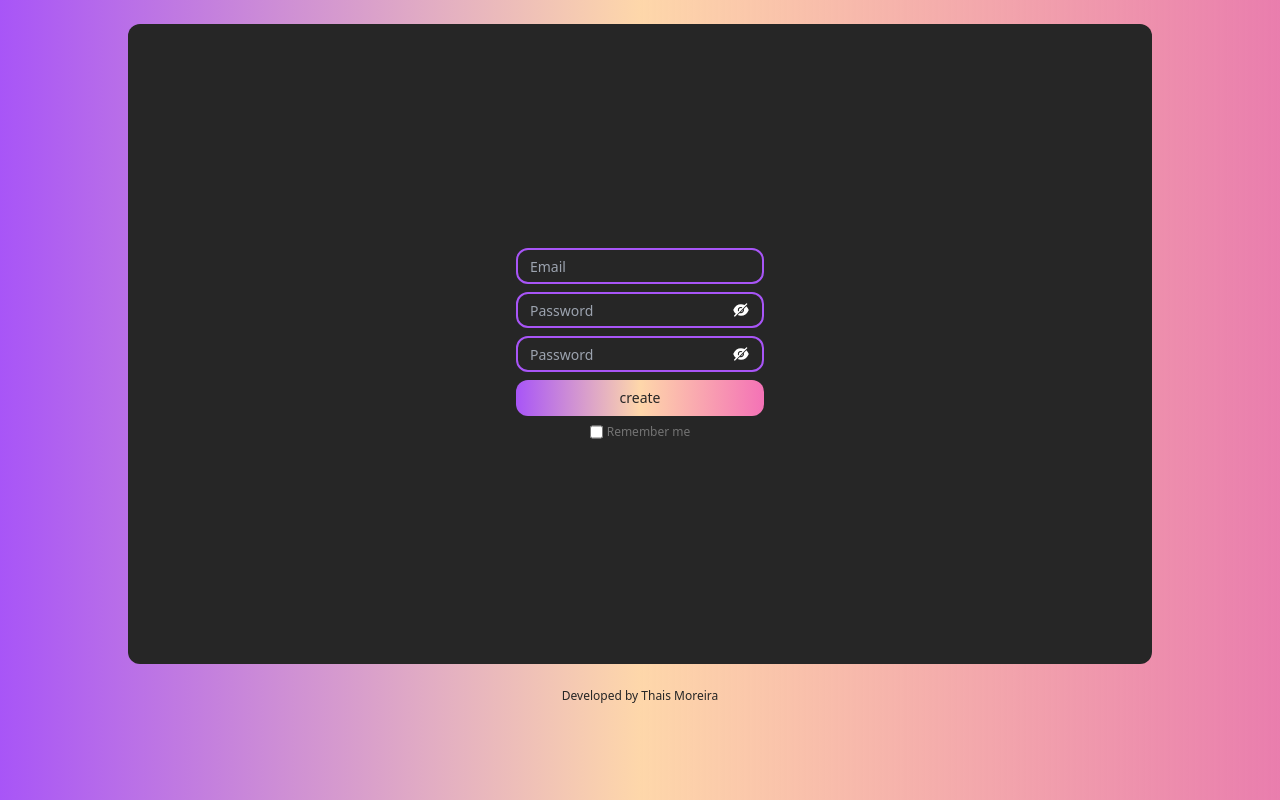
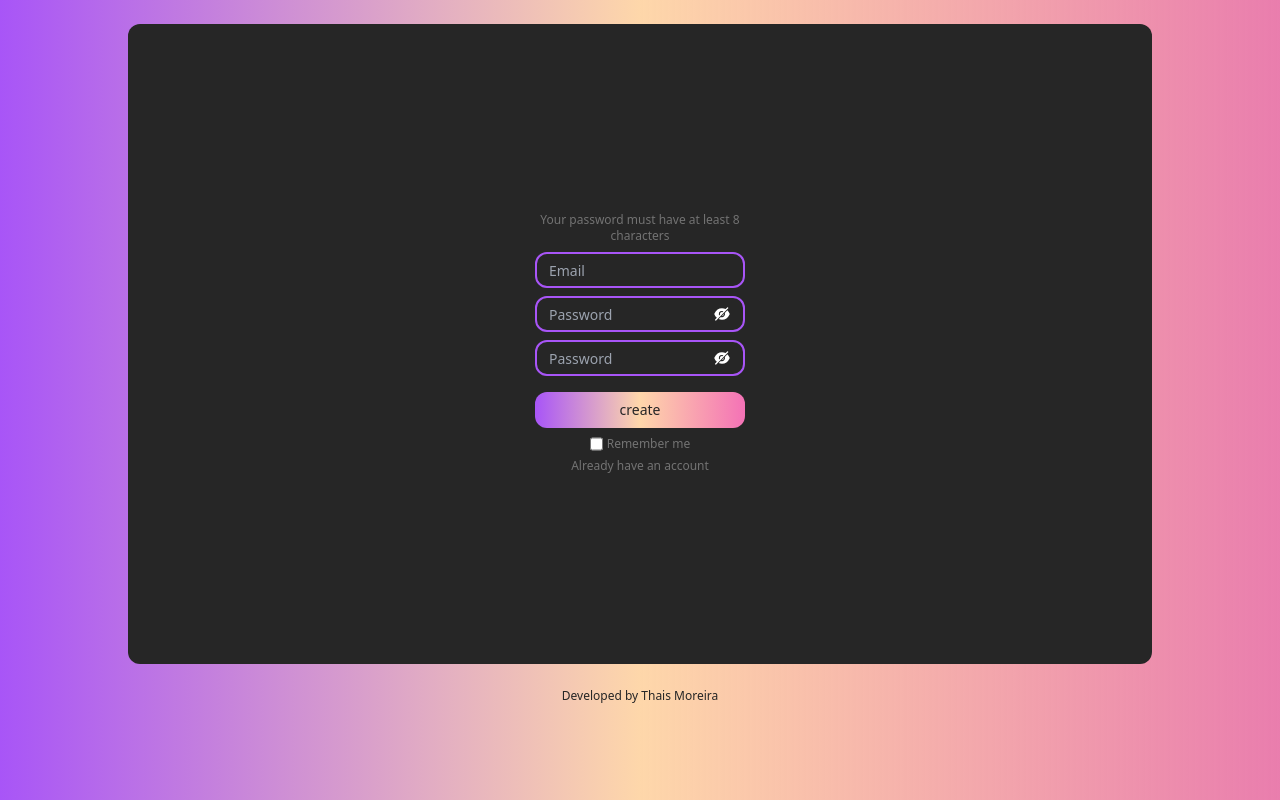
Before and after one commit to thaismoreiradev/login-page, a React (Vite) app: page /signup in a window 1280 px wide. Built offline with nearby package versions, Linux system fonts and the light colour scheme.

Commit message:
Add requires for password, new codes for modal etc

```diff
--- a/src/App.jsx
+++ b/src/App.jsx
@@ -9,10 +9,7 @@ import { Modal } from './components/Modal';
 import { Footer } from './components/Footer';
 
 
-
-
 export const App = () => {
-
 
   const [emailValue, setEmailValue] = useState("")
   const [passwordValue, setPasswordValue] = useState("")
@@ -24,19 +21,13 @@ export const App = () => {
   const [showLoginValues, setShowLoginValues] = useState(null)
 
 
-
-
-
   return (
-
 
     <BrowserRouter>
       <main className='flex flex-col justify-center items-center' >
 
-
         {/* principal container */}
         <div className='relative bg-neutral-800 text-white flex flex-col items-center justify-center rounded-xl gap-3 m-6 min-h-[80vh] min-w-[80vw] max-w-[500px]'>
-
 
           {/* modal with messages */}
           <Modal
@@ -46,6 +37,8 @@ export const App = () => {
             text2={emailValue}
             text3={passwordValue}
             showLoginValues={showLoginValues}
+            passwordVisible={passwordVisible}
+            setPasswordVisible={setPasswordVisible}
           />
 
 
@@ -62,6 +55,7 @@ export const App = () => {
                 setPassword={setPasswordValue}
                 setMessageModal={setMessageModal}
                 setShowLoginValues={setShowLoginValues}
+                creatingAccount={false}
               />}
             />
 
@@ -77,6 +71,7 @@ export const App = () => {
                 setPassword={setPasswordValue}
                 setMessageModal={setMessageModal}
                 setShowLoginValues={setShowLoginValues}
+                creatingAccount={true}
 
 
               />}
--- a/src/components/InputPassword.jsx
+++ b/src/components/InputPassword.jsx
@@ -1,17 +1,36 @@
+import { useState } from 'react';
 import { AiFillEyeInvisible, AiFillEye } from 'react-icons/ai';
 
-export const InputPassword = ({ passwordVisible, setPasswordVisible, password, setPassword }) => (
+
+
+
+
+
+export const InputPassword = ({ passwordVisible, setPasswordVisible, password, setPassword, creatingAccount }) => {
+
+
+
+
+
+    return (
 
         <div className='flex justify-between items-center p-3 bg-transparent text-white outline-none border-2 rounded-xl w-full h-9
              border-purple-500
              hover:border-pink-600'>
 
+
+
             <input
                 type={passwordVisible === true ? "text" : "password"}
+
+                minLength={creatingAccount === true ? 8 : 1}
                 placeholder='Password'
                 className='bg-transparent text-white outline-none h-9 w-full'
                 value={password}
                 onChange={(e) => setPassword(e.target.value)}
+
+
+
                 required
             />
 
@@ -21,3 +40,5 @@ export const InputPassword = ({ passwordVisible, setPasswordVisible, password, s
         </div>
 
     )
+
+}
--- a/src/components/Modal.jsx
+++ b/src/components/Modal.jsx
@@ -1,15 +1,46 @@
+import { AiFillEyeInvisible, AiFillEye } from 'react-icons/ai';
 
-export const Modal = ({ modalVisible, setModalVisible, text1, text2, text3, showLoginValues }) => (
+
+export const Modal = ({ modalVisible, setModalVisible, text1, text2, text3, showLoginValues, passwordVisible, setPasswordVisible }) => (
 
     <div className=
         {modalVisible === false ? "hidden" : "flex absolute w-5/6 h-4/5 p-3 bg-white flex-col items-center justify-center rounded-xl text-neutral-800 text-xs gap-4"}>
-        <div className='flex flex-col gap-2 items-center text-center'>
-            <p>{text1}</p>
+        <div className='flex flex-col gap-2 items-center text-center break-all '>
+            <p className='break-normal'>{text1}</p>
 
             {showLoginValues === true &&
                 <>
                     <p>{text2}</p>
-                    <p>{text3}</p>
+
+
+                    <div className='flex gap-1 bg-red-200 break-all'
+                        onClick={() => setPasswordVisible(!passwordVisible)}>
+
+
+                        {passwordVisible === true ?
+
+                            <>
+                            <p className='w-full'>{text3}</p>
+                                <AiFillEye className='text-base m-auto' />
+                            </>
+
+                            :
+
+                            <>
+                                <p className='w-full'>{text3.replaceAll(/./g, "*")}</p>
+                                <AiFillEyeInvisible className='text-base m-auto' />
+                            </>
+
+
+                        }
+
+
+
+
+                    </div>
+
+
+
                 </>
             }
 
--- a/src/components/Texts.jsx
+++ b/src/components/Texts.jsx
@@ -2,18 +2,25 @@
 import { Link } from 'react-router-dom'
 
 
-export const Texts = ({ setModalVisible, setMessageModal, setShowLoginValues }) => (
+export const Texts = ({ setModalVisible, setMessageModal, setShowLoginValues, setEmailValue, setPassword }) => (
     <div className='items-center flex flex-col flex-center text-neutral-500 outline-none'>
 
         <p>
             <Link to={"/signup"}
-                className='text-xs outline-none'>
+                className='text-xs outline-none'
+
+                onClick={() => {
+                    setEmailValue("")
+                    setPassword("")
+                }}
+
+            >
                 New here? Create an account
             </Link>
         </p>
 
         <p onClick={() => {
-            setMessageModal("If this was a real login form we  will probably send a link to your e-mail for create a new password ;)")
+            setMessageModal("If this was a real login form we would probably send a link to your e-mail to help you :)")
             setShowLoginValues(false)
             setModalVisible(true)
         }} >
--- a/src/pages/SignInPage.jsx
+++ b/src/pages/SignInPage.jsx
@@ -9,8 +9,8 @@ export const SignInPage = ({
     setModalVisible, setMessageModal, setShowLoginValues,
     emailValue, setEmailValue,
     passwordVisible, setPasswordVisible,
-    password, setPassword
-
+    password, setPassword,
+    creatingAccount
 }) => (
 
     <section className="flex flex-col items-center">
@@ -18,7 +18,7 @@ export const SignInPage = ({
         <h1 className='text-sm mb-2'>welcome back!</h1>
 
         {/* form with inputs and button */}
-        <form className=' flex flex-col gap-2 w-full text-sm m-0'
+        <form className=' flex flex-col gap-2 w-full max-w-[210px] text-sm m-0'
             onSubmit={(e) => {
                 e.preventDefault()
                 setMessageModal("This is only a simulation. But here is your user informations:")
@@ -40,6 +40,7 @@ export const SignInPage = ({
                 setPasswordVisible={setPasswordVisible}
                 password={password}
                 setPassword={setPassword}
+                creatingAccount={creatingAccount}
             />
 
 
@@ -60,6 +61,9 @@ export const SignInPage = ({
             setMessageModal={setMessageModal}
             setShowLoginValues={setShowLoginValues}
             setModalVisible={setModalVisible}
+            setEmailValue={setEmailValue}
+            setPassword={setPassword}
+
         />
 
     </section>
--- a/src/pages/SignUpPage.jsx
+++ b/src/pages/SignUpPage.jsx
@@ -2,32 +2,59 @@ import { Button } from "../components/Button";
 import { InputEmail } from '../components/InputEmail';
 import { InputPassword } from '../components/InputPassword';
 import { useState } from "react";
+import { Link } from 'react-router-dom'
 
 export const SignUpPage = ({
     setModalVisible, setMessageModal, setShowLoginValues,
     emailValue, setEmailValue,
     passwordVisible, setPasswordVisible,
-    password, setPassword
+    password, setPassword,
+    creatingAccount,
 
 }) => {
 
     const [secondPasswordValue, setSecondPasswordValue] = useState("")
+    const [messageErrorPassword, setMessageErrorPassword] = useState(null)
 
+
+
+    const checkPassword = (msg) => {
+
+        password !== secondPasswordValue ?
+            setMessageErrorPassword(msg) &
+            setModalVisible(false) :
+            setMessageErrorPassword(null) &
+            setModalVisible(true)
+
+
+    }
 
 
     return (
 
 
-        <section className="flex flex-col items-center">
+        <section className="flex flex-col text-center">
 
             {/* form with inputs and button */}
-            <form className=' flex flex-col gap-2 text-sm w-full'
+            <form className=' flex flex-col gap-2 text-sm w-full max-w-[210px]'
                 onSubmit={(e) => {
                     e.preventDefault()
                     setMessageModal("This is only a simulation. But here is your user informations:")
                     setShowLoginValues(true)
                     setModalVisible(true)
+                    checkPassword("Password value doesn't match")
                 }}>
+
+
+
+
+
+
+                <p className="text-xs text-neutral-500 self-center">Your password must have at least 8 characters</p>
+
+
+
+
 
 
                 {/* input for user email */}
@@ -43,6 +70,7 @@ export const SignUpPage = ({
                     setPasswordVisible={setPasswordVisible}
                     password={password}
                     setPassword={setPassword}
+                    creatingAccount={creatingAccount}
                 />
 
                 <InputPassword
@@ -50,7 +78,12 @@ export const SignUpPage = ({
                     setPasswordVisible={setPasswordVisible}
                     password={secondPasswordValue}
                     setPassword={setSecondPasswordValue}
+                    creatingAccount={creatingAccount}
                 />
+
+
+
+                <p className="text-xs text-red-600 self-center">{messageErrorPassword}</p>
 
 
                 <Button title={"create"} />
@@ -64,6 +97,23 @@ export const SignUpPage = ({
                 <label htmlFor='remember'>Remember me</label>
             </div>
 
+
+            <p>
+                <Link to={"/signin"}
+                    className="text-xs text-neutral-500 self-center"
+
+                    onClick={() => {
+                        setEmailValue("")
+                        setPassword("")
+                        setSecondPasswordValue("")
+
+                    }}
+
+                >Already have an account
+                </Link>
+            </p>
+
+
         </section>
     )
 
```
Lines whose indentation alone changed are shown as unchanged.
